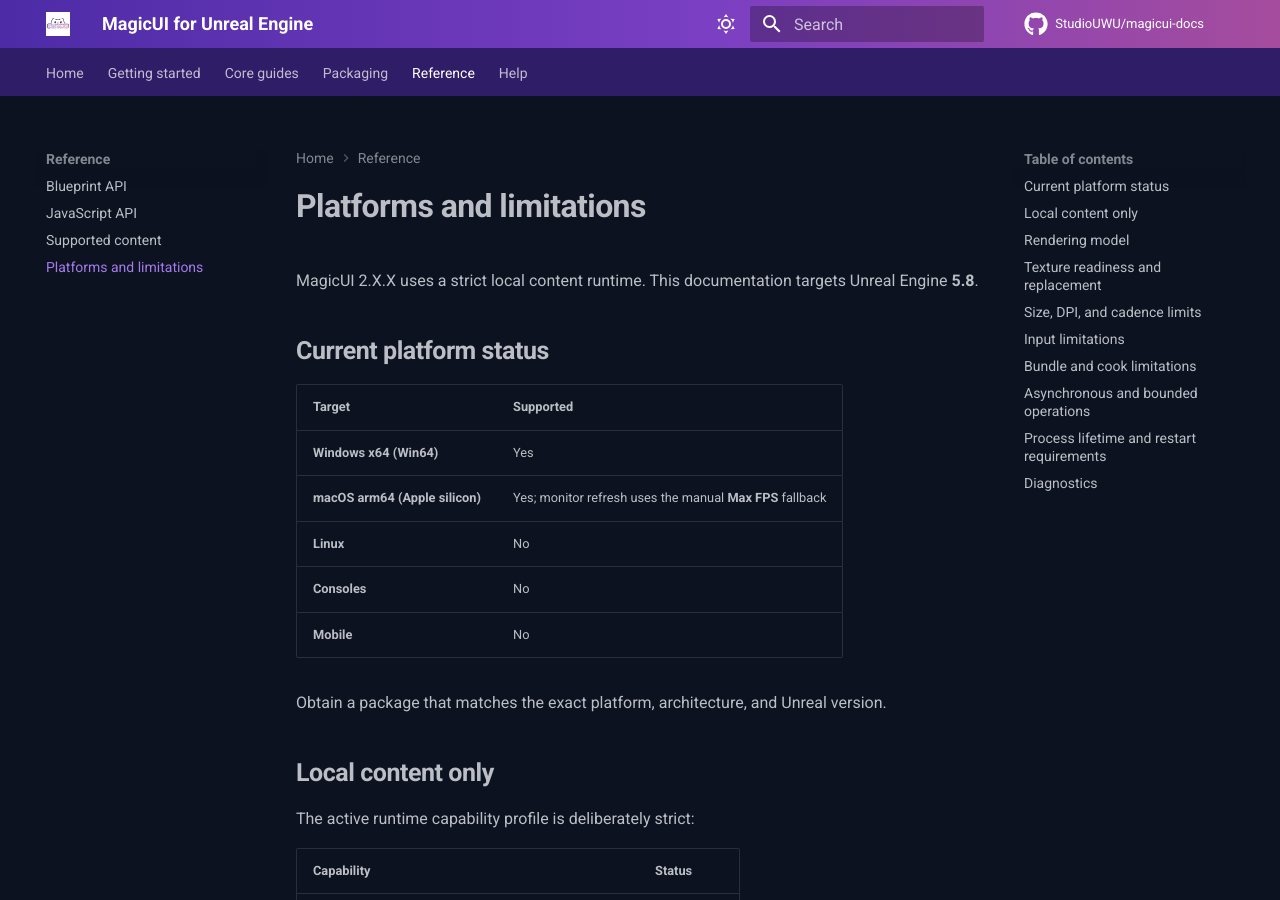
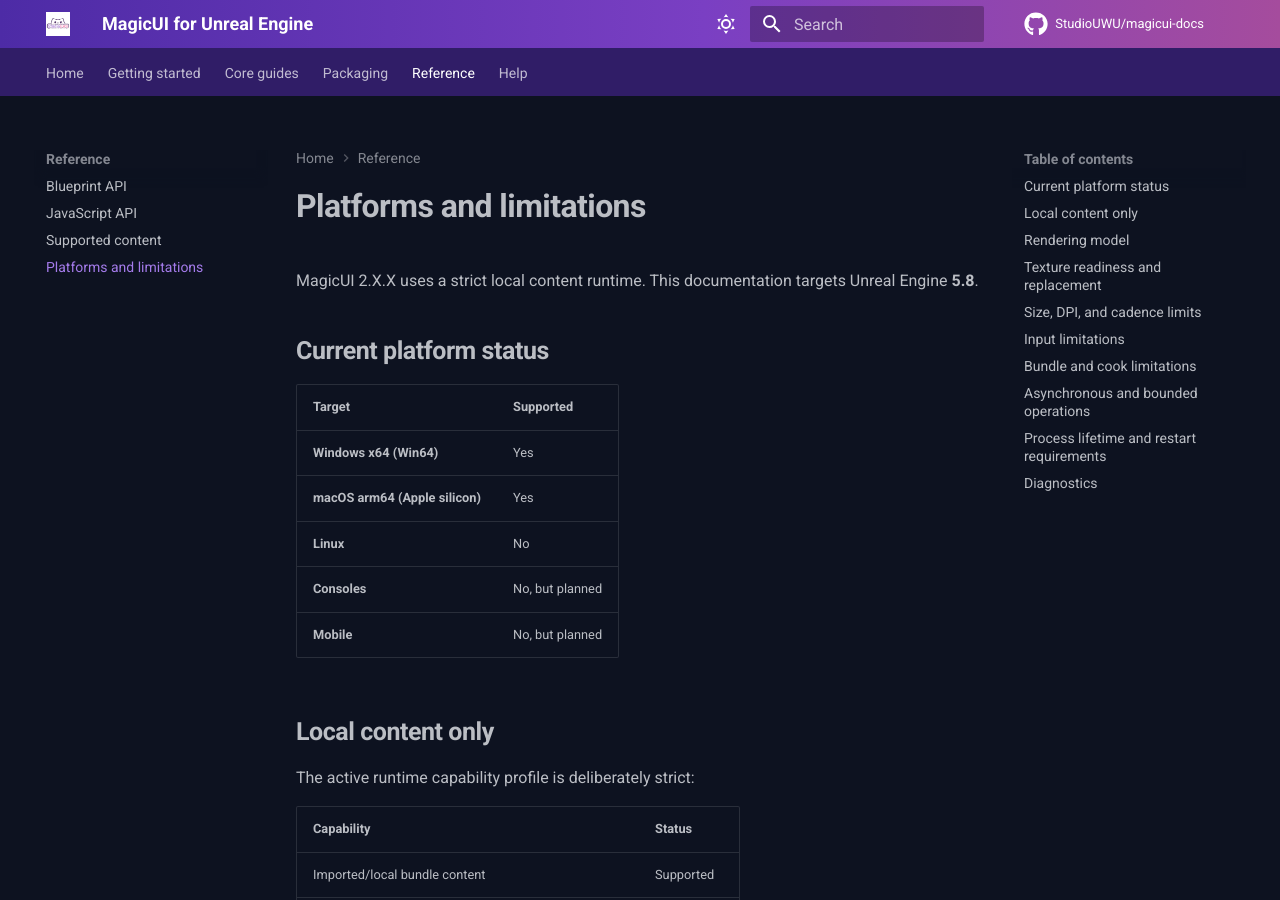
Before and after one commit to StudioUWU/magicui-docs, an MkDocs documentation site: the page built from docs/reference/platforms-and-limitations.md, in a window 1280 px wide and 900 px high. Built offline with MkDocs 1.6.1 and Material for MkDocs 9.7.7, drawn with Linux system fonts in a browser that asks for light colours; comment, search, counter and statistics services are not loaded.

Commit message:
update for platforms

```diff
--- a/docs/reference/platforms-and-limitations.md
+++ b/docs/reference/platforms-and-limitations.md
@@ -8,13 +8,10 @@ Unreal Engine **5.8**.
 | Target | Supported |
 | --- | --- |
 | **Windows x64 (Win64)** | Yes |
-| **macOS arm64 (Apple silicon)** | Yes; monitor refresh uses the manual **Max FPS** fallback |
+| **macOS arm64 (Apple silicon)** | Yes |
 | **Linux** | No |
-| **Consoles** | No |
-| **Mobile** | No |
-
-Obtain a package that matches the exact platform, architecture,
-and Unreal version.
+| **Consoles** | No, but planned |
+| **Mobile** | No, but planned |
 
 ## Local content only
 
```
